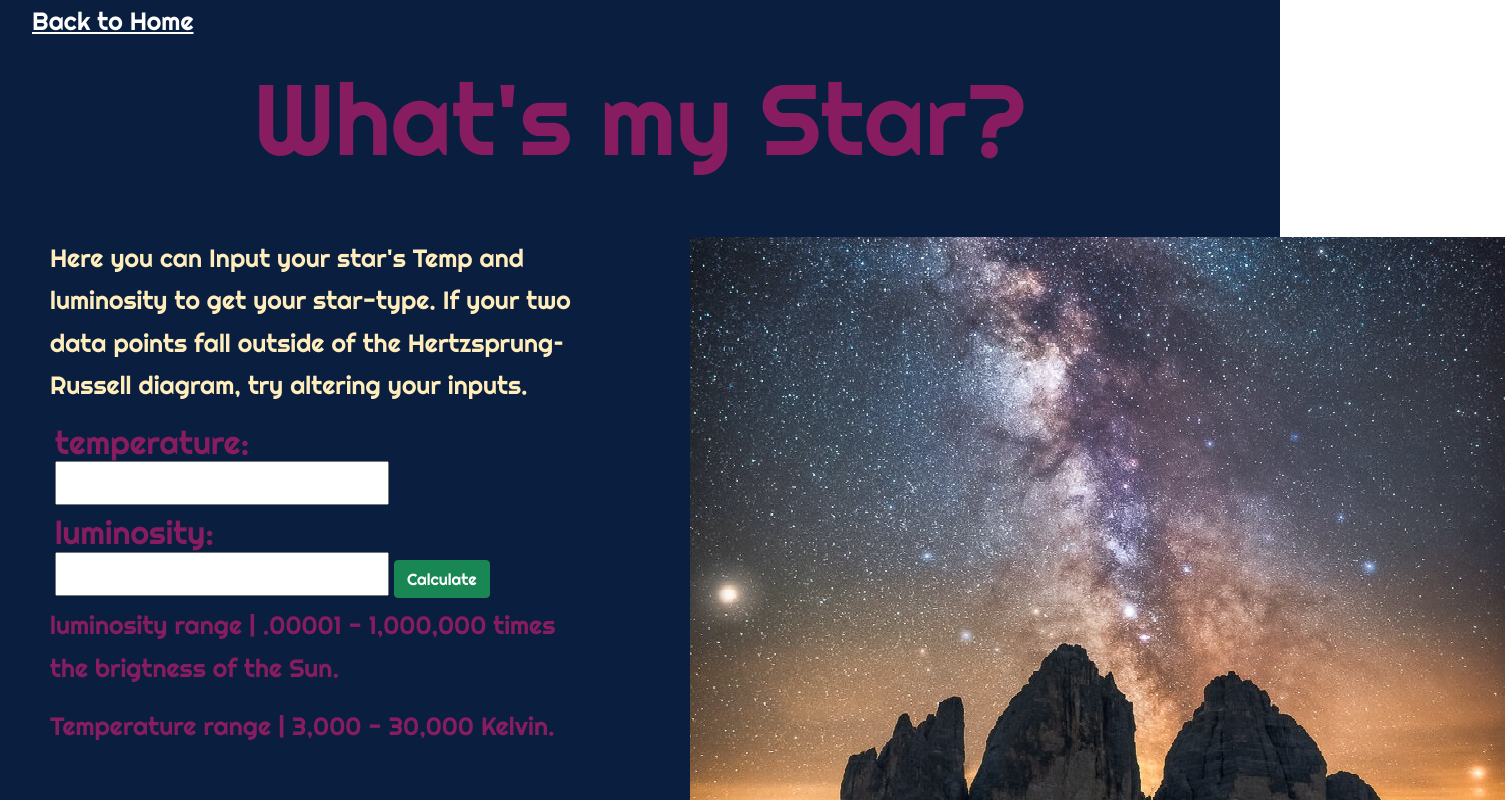
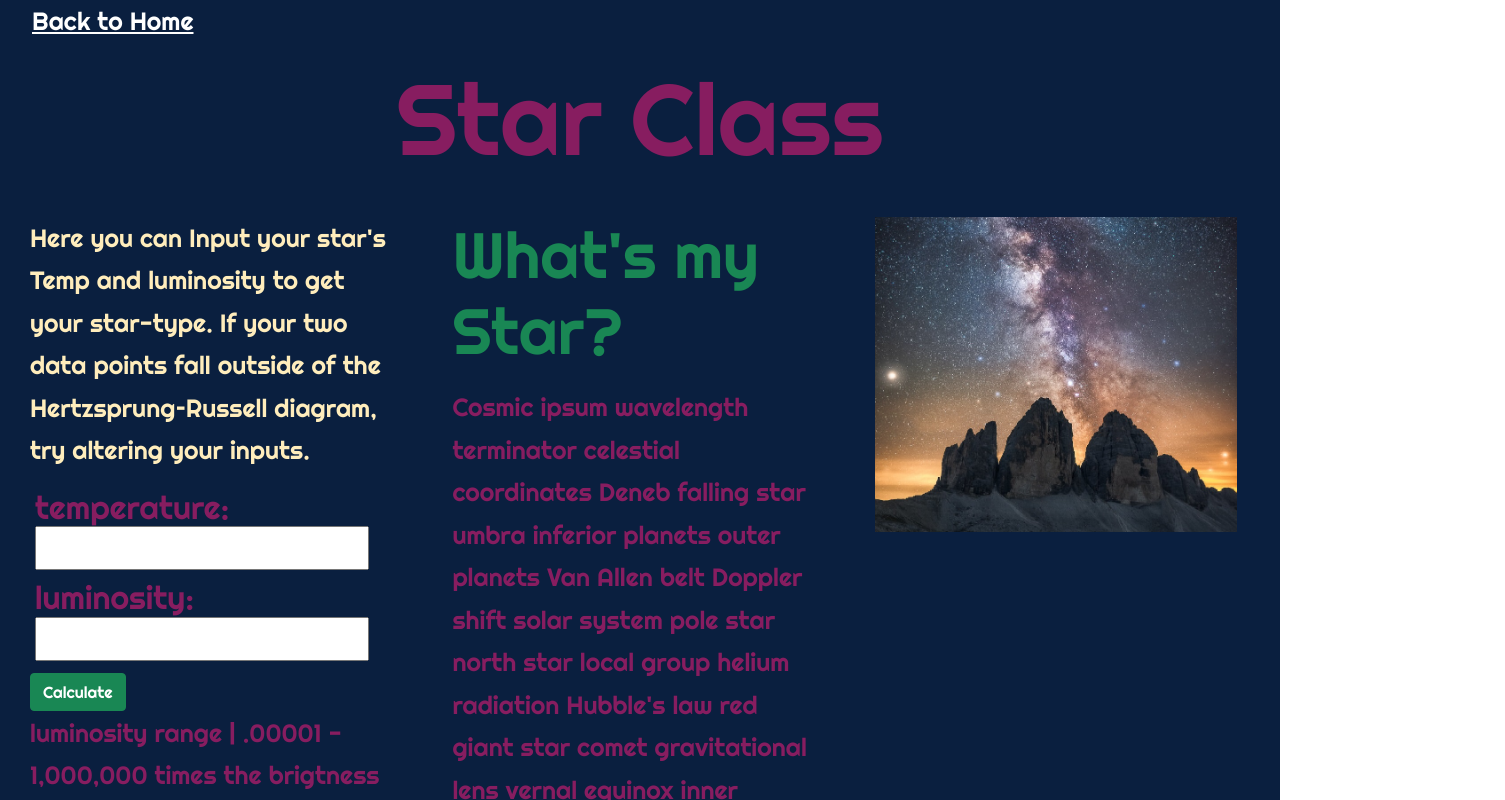
Before and after one commit to AaronKirchhoff/star_project, a React (Create React App) app: page /startype in a window 1280 px wide. Shown: the top 800 px of the page, 1505 px wide, since content can reach past the window. Built offline with nearby package versions, Linux system fonts and the light colour scheme; no server answers.

Commit message:
star class css

```diff
--- a/src/App.css
+++ b/src/App.css
@@ -113,7 +113,7 @@ label, button, input {
   padding-bottom: 15px;
 } */
 
-.starType {
+/* .starType { */
   /* margin-left: auto;
   margin-right: auto;
   display: block;
@@ -125,14 +125,31 @@ label, button, input {
   padding: 30px;
   padding-bottom: 30px;
   margin-bottom: 30px; */
-
-  width: 50%;
+/*
+  width: 33%;
   float: left;
   padding: 50px;
-  background-color: #0A1F3F;
+  background-color: #0A1F3F; */
   /* border-style: solid;
   border-color: #FFEDBC;
   border-width: 2px; */
+
+/* } */
+
+.starTypePic img {
+  width: 33%;
+  float: left;
+  padding: 30px;
+  background-color: #0A1F3F;
+
+}
+
+.starTypeData {
+  width: 33%;
+  float: left;
+  padding: 30px;
+  background-color: #0A1F3F;
+
 
 }
 
@@ -158,9 +175,9 @@ display: inline-block;
 }
 
 .StarInputs {
-  width: 50%;
+  width: 33%;
   float: left;
-  padding: 50px;
+  padding: 30px;
   background-color: #0A1F3F;
 }
 
@@ -170,12 +187,12 @@ display: inline-block;
   align-items: center;
 }
 
-/* .starTypeComponent {
-  width: 50%;
+.starTypeComponent {
+  width: 33%;
   float: left;
   padding: 50px;
   background-color: #0A1F3F;
-} */
+}
 
 .To-do {
   overflow: hidden;
--- a/src/components/StarType.js
+++ b/src/components/StarType.js
@@ -25,9 +25,13 @@ class StarType extends Component {
   render(){
     return (
       <div className='starType'>
-        <img src={this.props.starImage} alt={"star-pictures"}></img>
-        <p class="display-3 text-success">{this.props.name}</p>
-        <p>{this.props.data}</p>
+        <div className='starTypeData'>
+          <p class="display-3 text-success">{this.props.name}</p>
+          <p>{this.props.data}</p>
+        </div>
+        <div className="starTypePic">
+          <img src={this.props.starImage} alt={"star-pictures"} ></img>
+        </div>
       </div>
     )
   }
--- a/src/components/star.js
+++ b/src/components/star.js
@@ -89,7 +89,7 @@ class Star extends Component {
       starType = 'Error: need more info';
       starInformation = '';
     } else {
-      starType = "Error: This star is unusual and falls outside of the H-R diagram's naming conventions, try altering your temperature and luminosity to get your star classification.";
+      starType = "Error: This star is unusual and falls outside of the H-R diagram's naming conventions, try altering your temperature and luminosity.";
       starInformation = '';
     }
     this.setState({currentStar: starType})
@@ -107,7 +107,7 @@ class Star extends Component {
       <div className='Star'>
         <div className='StarPageHead'>
           <NavBar className="home-link" />
-          <h1 className="StarHeader"> What's my Star?</h1>
+          <h1 className="StarHeader"> Star Class</h1>
         </div>
         <div className='StarInputs'>
           <p className='nasaExplanation'>Here you can Input your star's Temp and luminosity to get your star-type. If your two data points fall outside of the Hertzsprung–Russell diagram, try altering your inputs.</p>
```
